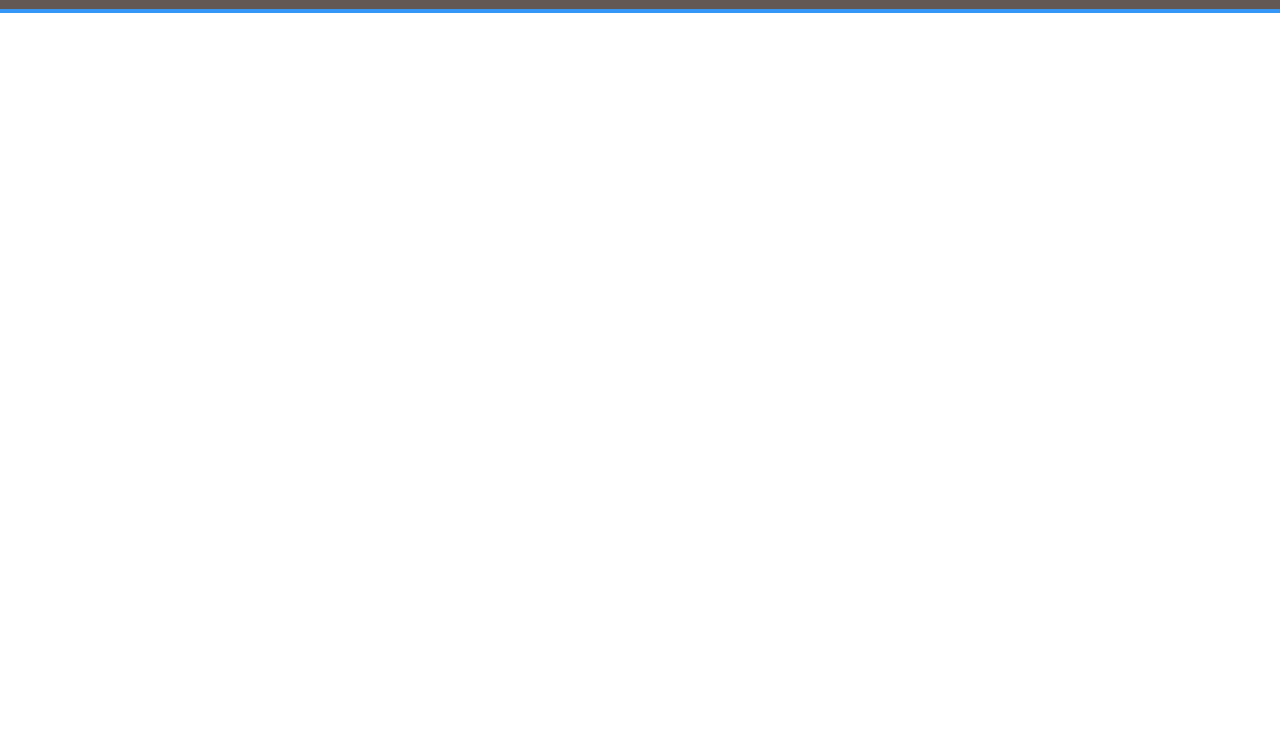
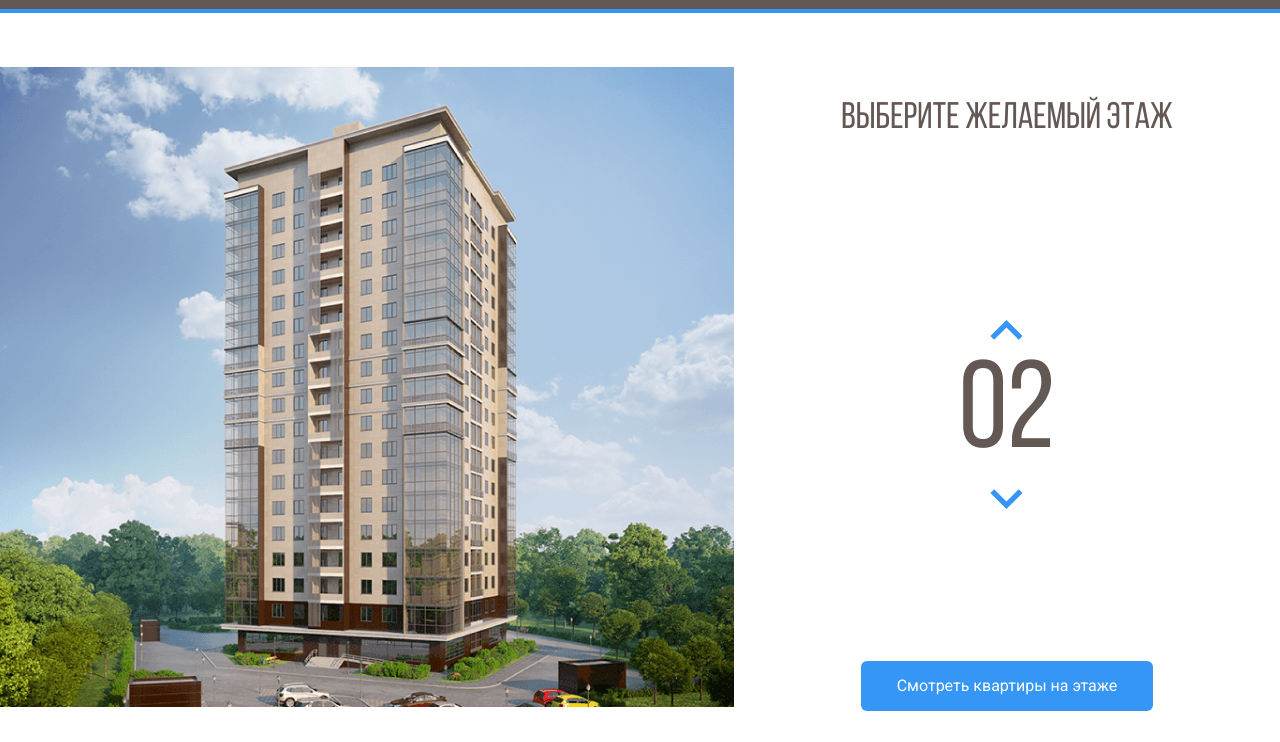
Before and after one commit to Anna-Doe/Melody, a plain HTML site: page index.html in a window 1280 px wide. Shown: the part 58-800 px from the top of the page. Drawn offline with Linux system fonts and the light colour scheme.

Commit message:
Создали главный экран сайта
Картинка, счетчик.

```diff
--- a/css/styles.css
+++ b/css/styles.css
@@ -1,3 +1,12 @@
+@font-face {
+    font-family: "Bebas Neue";
+    src: local("BebasNeueRegular"), url("../fonts/BebasNeueRegular.woff2") format("woff2"),
+      url("../fonts/BebasNeueRegular.woff") format("woff");
+    font-weight: normal;
+    font-style: normal;
+    font-display: swap;
+  }
+
 * {
     box-sizing: border-box;
 }
@@ -51,3 +60,60 @@ body {
     color: #fff;
     font-size: 17px;
 }
+.main {
+    max-width: 1280px;
+    margin: auto;
+    padding-top: 54px;
+    display: flex;
+}
+.main-info {
+    flex-grow: 1;
+    text-align: center;
+    display: flex;
+    flex-direction: column;
+    align-items: center;
+    justify-content: space-between;
+}
+.home-image path {
+    opacity: 0;
+    cursor: pointer;
+}
+.home-image path:hover {
+    opacity: 1;
+}
+.main-title {
+    font-family: "Bebas Neue", sans-serif;
+    font-weight: normal;
+    font-size: 37px;
+    line-height: 44px;
+    color: #635854;
+}
+.counter-group {
+    display: flex;
+    flex-direction: column;
+    align-items: center;
+}
+.counter-button {
+    background-color: #fff;
+    border: none;
+}
+.counter-button:hover {
+    cursor: pointer;
+}
+.counter-arrow-down {
+    transform: rotateX(180deg);
+}
+
+.counter {
+    color: #635854;
+    font-family: "Bebas Neue", sans-serif;
+    font-size: 124px;
+}
+.button-primary {
+    background: #3596F5;
+    border-radius: 6px;
+    color: #fff;
+    border: none;
+    padding: 16px 36px;
+    cursor: pointer;
+}
--- a/index.html
+++ b/index.html
@@ -42,5 +42,51 @@
         </div>
         <!--/.navbar-->
     </header>
+
+    <main class="main">
+        <div class="main-image">
+            <svg class="home-image"
+            width="734" height="640" viewBox="0 0 734 640" fill="none" xmlns="http://www.w3.org/2000/svg" xmlns:xlink="http://www.w3.org/1999/xlink">
+                <rect width="734" height="640" fill="url(#pattern0)"/>
+                <defs>
+                <pattern id="pattern0" patternContentUnits="objectBoundingBox" width="1" height="1">
+                <use xlink:href="#image0" transform="translate(-0.00408719) scale(0.0013624 0.0015625)"/>
+                </pattern>
+                <image id="image0" width="740" height="640" xlink:href="img/home.png"/>
+                </defs>
+                <path d="M224 532.7L444.8 540.7L514 527V548.7L445.5 568.4L224 557.4V532.7Z" fill="#3595F6" fill-opacity="0.75"/>
+                <path d="M225 531.7V506.7L445.3 510L515 506.7V526.7L445.7 539.7L225 531.7Z" fill="#3595F6" fill-opacity="0.75"/>
+                <path d="M225 505.7V480.7H446H515V503.7L447 510.7L225 505.7Z" fill="#3595F6" fill-opacity="0.75"/>
+                <path d="M225 481.7V456.7L446.3 453L514 459.7V481.7H446" fill="#3595F6" fill-opacity="0.75"/>
+                <path d="M225 455.7V429.7L446.5 426.4L515 437.4V458.7L446 452L225 455.7Z" fill="#3595F6" fill-opacity="0.75"/>
+                <path d="M224 428.7V405L445 392.7L516 415.7V437L445 424.7L224 428.7Z" fill="#3595F6" fill-opacity="0.75"/>
+                <path d="M224 406.7V381.7L446.2 365.4L516 394V414.7L445.7 393L224 406.7Z" fill="#3595F6" fill-opacity="0.75"/>
+                <path d="M224 381.7V356.7L446.5 336.4L516 373V393.7L444 365L224 381.7Z" fill="#3595F6" fill-opacity="0.75"/>
+                <path d="M224 355.7V331.7L447 307L516 351V372.7L446.7 334.7L224 355.7Z" fill="#3595F6" fill-opacity="0.75"/>
+                <path d="M224 330.7V306.7L446.5 278L516 329V349.7L445.7 307.4L224 330.7Z" fill="#3595F6" fill-opacity="0.75"/>
+                <path d="M223 306.7V282.7L445.3 249.7L516 309V328.7L446 278L223 306.7Z" fill="#3595F6" fill-opacity="0.75"/>
+                <path d="M224 281.7V257.7L445.2 222.7L515 286.7V307.7L446.3 249.4L224 281.7Z" fill="#3595F6" fill-opacity="0.75"/>
+                <path d="M224 257.7V232.7L446.3 194.7L515 265V285.7L446 221.7L224 257.7Z" fill="#3595F6" fill-opacity="0.75"/>
+                <path d="M224 231.7V206.7L444.8 163L515 242V264.7L446 191.4L224 231.7Z" fill="#3595F6" fill-opacity="0.75"/>
+                <path d="M225 207.7V182.7L445 134.7L515 219.7V242.7L444.3 163.4L225 207.7Z" fill="#3595F6" fill-opacity="0.75"/>
+                <path d="M224 182.7V157.7L443.8 105.7L515 198V220.7L445.3 134.4L224 182.7Z" fill="#3595F6" fill-opacity="0.75"/>
+                <path d="M224 157.7V131.7L446 75L515 176.7V197.7L445.7 106L224 157.7Z" fill="#3595F6" fill-opacity="0.75"/>
+
+                </svg>
+        </div>
+        <div class="main-info">
+            <h2 class="main-title">Выберите желаемый этаж</h2>
+            <div class="counter-group">
+                <button class="counter-button counter-up">
+                    <img class="counter-arrow counter-arrow-up" src="/img/arrow.svg" alt="Стрелка вверх">
+                </button>
+                <span class="counter">02</span>
+                <button class="counter-button counter-down">
+                    <img class="counter-arrow counter-arrow-down" src="/img/arrow.svg" alt="Стрелка вниз">
+                </button>
+            </div>
+            <button class="button button-primary">Смотреть квартиры на этаже</button>
+        </div>
+    </main>
 </body>
 </html>
```
Also changed, not shown: fonts/BebasNeueRegular.woff (added), fonts/BebasNeueRegular.woff2 (added), img/Group 3.svg (added), img/arrow.svg (added), img/home.png (added).
